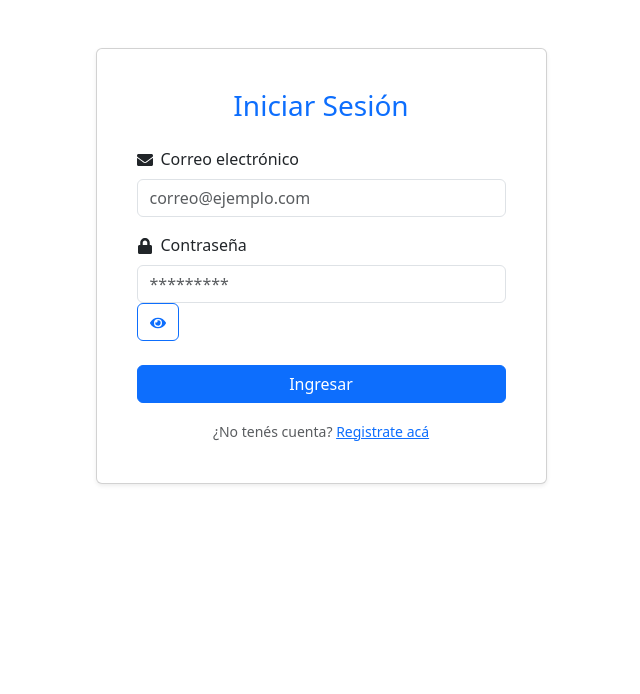
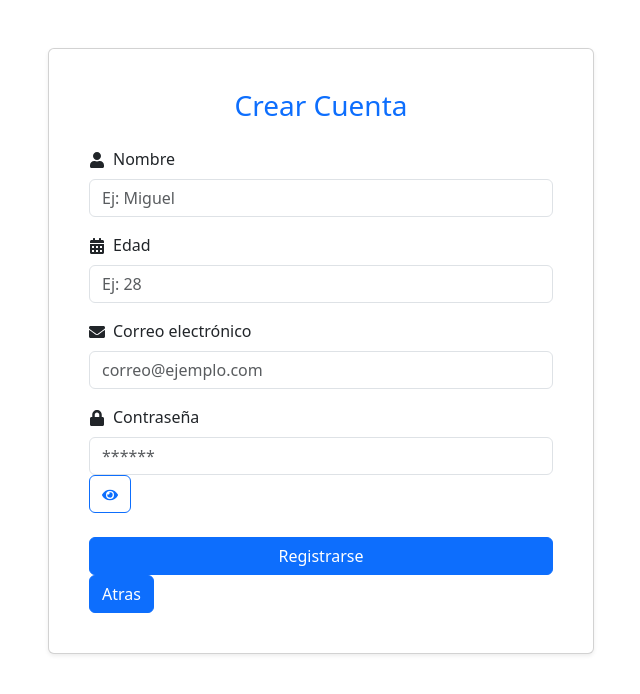
Before and after one commit to mizambran/cuentasClarasFront, a React (Vite) app: page /registrar in a window 1280 px wide. Shown: the top 694 px of the page, without its empty margins (319-959 px from the left). Built offline with nearby package versions, Linux system fonts and the light colour scheme.

Commit message:
add registrar y login

```diff
--- a/src/App.jsx
+++ b/src/App.jsx
@@ -4,14 +4,17 @@ import NavBar from './shared/NavBar'
 import SideBar from './shared/SideBar'
 import Login from './modulos/auth/pages/Login'
 import FormularioRegistro from './modulos/auth/components/FormularioRegistro'
-import { BrowserRouter } from 'react-router-dom'
+import { BrowserRouter, Route, Routes } from 'react-router-dom'
 
 function App() {
 
   return (
     <>
     <BrowserRouter>
-    <Login></Login>
+    <Routes>
+    <Route path='/' element={<Login />} />
+    <Route path='/registrar' element={<FormularioRegistro />} />
+    </Routes>
     </BrowserRouter>
     </>
   )
--- a/src/modulos/auth/components/FormularioRegistro.jsx
+++ b/src/modulos/auth/components/FormularioRegistro.jsx
@@ -1,8 +1,36 @@
-import React from 'react';
+import React, { useState } from 'react';
 import { Form, Button, Card, Container, Row, Col } from 'react-bootstrap';
-import { FaUser, FaEnvelope, FaLock, FaCalendarAlt } from 'react-icons/fa';
+import { useForm } from 'react-hook-form';
+import { FaUser, FaEnvelope, FaLock, FaCalendarAlt, FaEye } from 'react-icons/fa';
+import { crearUsuario } from '../services/usuarioApi';
+import { useNavigate } from 'react-router-dom';
+import Swal from 'sweetalert2';
 
 const FormularioRegistro = () => {
+
+const {register, handleSubmit, reset, formState:{errors}} = useForm()
+
+const navegacion = useNavigate()
+
+const volverAtras = () => {
+  navegacion(-1)
+}
+
+const crear = async(data) => {
+  const respuesta = await crearUsuario(data)
+  const datos = await respuesta.json()
+  console.log(datos)
+  Swal.fire({
+    title:'Usuario creado!',
+    icon:'success'
+  })
+  navegacion('/login')
+}
+const [showPassword, setShowPassword] = useState(false)
+const togglePassword = () => {
+  setShowPassword(!showPassword)
+}
+
   return (
     <Container className="mt-5">
       <Row className="justify-content-center">
@@ -10,36 +38,57 @@ const FormularioRegistro = () => {
           <Card className="shadow-sm p-4">
             <Card.Body>
               <h3 className="text-center mb-4 text-primary">Crear Cuenta</h3>
-              <Form>
+              <Form onSubmit={handleSubmit(crear)}>
                 <Form.Group className="mb-3" controlId="formNombre">
                   <Form.Label><FaUser className="me-2" />Nombre</Form.Label>
-                  <Form.Control type="text" placeholder="Ej: Miguel" required />
-                </Form.Group>
-
-                <Form.Group className="mb-3" controlId="formApellido">
-                  <Form.Label><FaUser className="me-2" />Apellido</Form.Label>
-                  <Form.Control type="text" placeholder="Ej: Zambrano" />
+                  <Form.Control type="text" placeholder="Ej: Miguel" {...register("nombre", {
+                    required:true,
+                    minLength:3,
+                    maxLength:30
+                  })} />
+                <Form.Text> {errors.nombre?.message} </Form.Text>
                 </Form.Group>
 
                 <Form.Group className="mb-3" controlId="formEdad">
                   <Form.Label><FaCalendarAlt className="me-2" />Edad</Form.Label>
-                  <Form.Control type="number" placeholder="Ej: 28" required />
+                  <Form.Control type="number" placeholder="Ej: 28" {...register("edad", {
+                    required:true,
+                    min:16,
+                    max:112
+                  })} />
+                  <Form.Text> {errors.edad?.message} </Form.Text>
                 </Form.Group>
 
                 <Form.Group className="mb-3" controlId="formCorreo">
                   <Form.Label><FaEnvelope className="me-2" />Correo electrónico</Form.Label>
-                  <Form.Control type="email" placeholder="correo@ejemplo.com" required />
+                  <Form.Control type="email" placeholder="correo@ejemplo.com" {...register("email", {
+                    required:true,
+                    pattern:{
+                      value:/^[a-zA-Z0-9._%+-]+@[a-zA-Z0-9.-]+\.[a-zA-Z]{2,}$/,
+                      message:"El formato de email tiene que ser Ej: juanperez@gmail.com"
+                    }
+                  })} />
+                  <Form.Text> {errors.email?.message} </Form.Text>
                 </Form.Group>
 
                 <Form.Group className="mb-4" controlId="formContrasena">
                   <Form.Label><FaLock className="me-2" />Contraseña</Form.Label>
-                  <Form.Control type="password" placeholder="Mínimo 6 caracteres" required />
+                  <Form.Control type={showPassword? "text" : "password"} placeholder="******" {...register("password", {
+                    required:true,
+                    pattern:{
+                      value: /^(?=.*[a-z])(?=.*[A-Z])(?=.*\d)[a-zA-Z\d\W_]{8,64}$/,
+                      message:"Debe tener entre 8 y 64 caracteres"
+                    }
+                  })} />
+                  <Button type='button' variant='outline-primary' onClick={togglePassword}><FaEye /> </Button>
+                  <Form.Text> {errors.password?.message} </Form.Text>
                 </Form.Group>
 
                 <Button variant="primary" type="submit" className="w-100">
                   Registrarse
                 </Button>
               </Form>
+              <Button type='button' onClick={volverAtras} > Atras </Button>
             </Card.Body>
           </Card>
         </Col>
--- a/src/modulos/auth/pages/Login.jsx
+++ b/src/modulos/auth/pages/Login.jsx
@@ -50,7 +50,7 @@ const Login = () => {
 
         } catch (error) {
 
-            console.error("Error al intentar ingresar", error.message)
+            console.error("Error al intentar ingresar", respuesta.mensaje)
         Swal.fire({
             title:'Credenciales inválidas!',
             icon:'error'
@@ -102,7 +102,7 @@ const Login = () => {
 
                 <div className="text-center">
                   <small className="text-muted">
-                    ¿No tenés cuenta? <Link to="/registro">Registrate acá</Link>
+                    ¿No tenés cuenta? <Link to="/registrar">Registrate acá</Link>
                   </small>
                 </div>
               </Form>
--- a/src/modulos/auth/services/usuarioApi.js
+++ b/src/modulos/auth/services/usuarioApi.js
@@ -19,3 +19,23 @@ export const loginUsuario = async (credenciales) => {
         throw error;
     }
 };
+
+export const crearUsuario = async(datos) => {
+    try {
+        const respuesta = await fetch(`${import.meta.env.VITE_API_URL}/usuarios/`, {
+        method:'POST',
+        headers:{
+            'Content-type':'Application/json'
+        },
+        body:JSON.stringify(datos)
+    })
+    const resultado = await respuesta.json()
+    if(!respuesta.ok){
+        throw new Error(`Algo salió mal en la petición. Estado: ${respuesta.status}`)
+    }
+    return resultado
+    } catch (error) {
+      console.error(error)
+      throw new Error("Ocurrió un error en el catch al crear usuario")
+    }
+}
```
